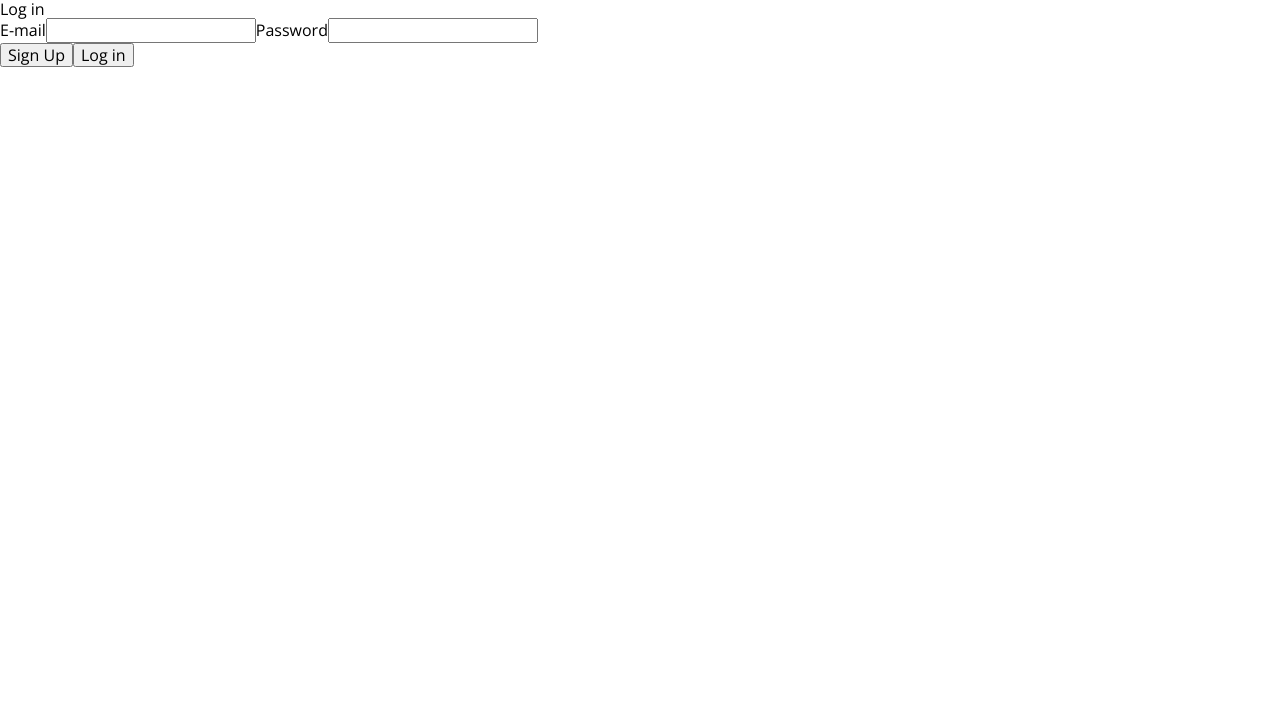
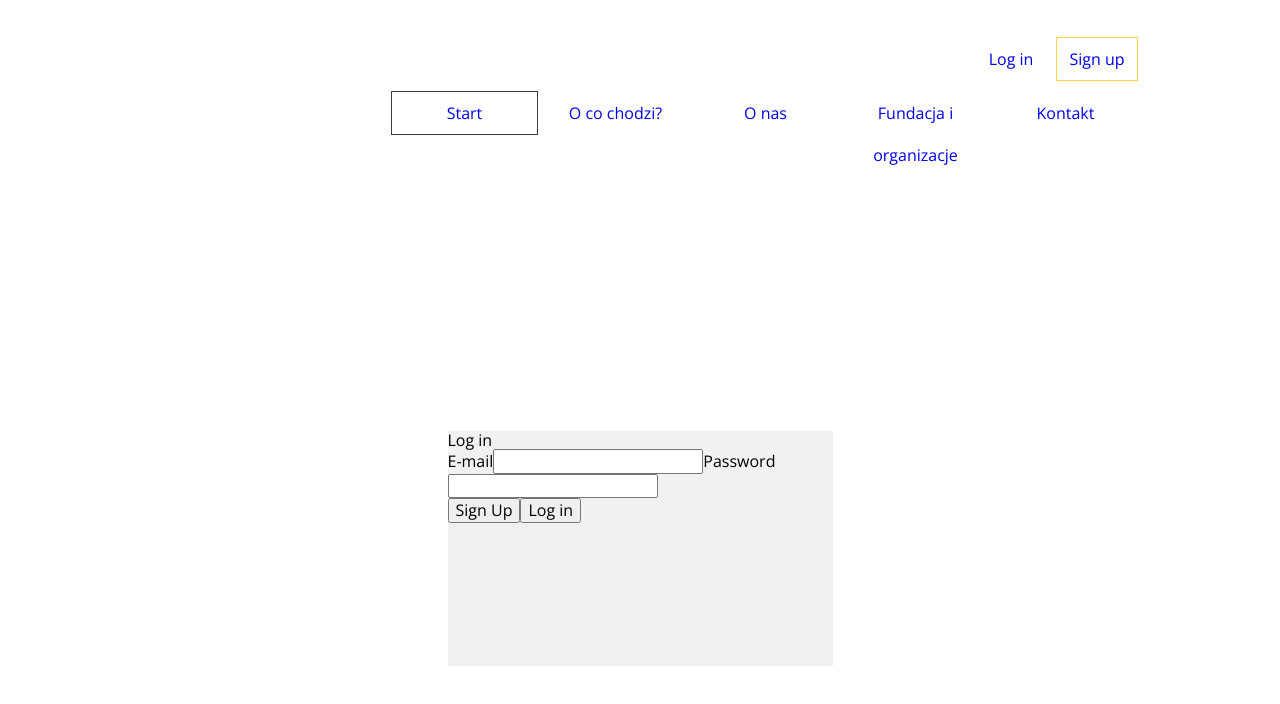
Before and after one commit to olekmorawski/OddajRzeczy, a React (Vite) app: page /login in a window 1280 px wide. Shown: the top 704 px of the page. Built offline with nearby package versions, Linux system fonts and the light colour scheme.

Commit message:
small fixes

```diff
--- a/src/components/Header.jsx
+++ b/src/components/Header.jsx
@@ -1,5 +1,3 @@
-import React from "react";
-
 const Header = () => {
   return (
     <div className="text-and-buttons">
--- a/src/components/Nav.jsx
+++ b/src/components/Nav.jsx
@@ -1,4 +1,3 @@
-import React from "react";
 import { useState } from "react";
 import { Link } from "react-router-dom";
 
--- a/src/pages/Home.jsx
+++ b/src/pages/Home.jsx
@@ -1,4 +1,3 @@
-import React from "react";
 import Nav from "../components/Nav";
 import Header from "../components/Header";
 
--- a/src/pages/Login.jsx
+++ b/src/pages/Login.jsx
@@ -1,6 +1,7 @@
-import React, { useState, useEffect } from "react";
+import { useState, useEffect } from "react";
 import { useNavigate } from "react-router-dom";
 import axios from "axios";
+import Nav from "../components/Nav";
 
 const Login = () => {
   const [formData, setFormData] = useState({
@@ -42,10 +43,10 @@ const Login = () => {
   return (
     <>
       <div className="login">
-        <div className="top"> </div>
-        <div className="bottom">
-          <div className="make">Log in</div>
-          <div className="jpg"></div>
+        <Nav />
+        <div className="login_body">
+          <div className="login_box">
+            <div className="login_text">Log in</div>
             <div className={"form2"}>
               <form
                 className={"register-form"}
@@ -76,16 +77,21 @@ const Login = () => {
             <div className="btns">
               <a href={"/signup"}>
                 <button
-                className={"login"}
+                  className={"signup"}
                   type={"button"}
                   onClick={() => navigate("/signup")}
                 >
                   Sign Up
                 </button>
               </a>
-            <button className={"submit"} type={"submit"} onClick={handleSubmit}>
+              <button
+                className={"submit"}
+                type={"submit"}
+                onClick={handleSubmit}
+              >
                 Log in
               </button>
+            </div>
           </div>
         </div>
       </div>
--- a/src/pages/Register.jsx
+++ b/src/pages/Register.jsx
@@ -1,12 +1,14 @@
-import React, { useState } from "react";
+import { useEffect, useState } from "react";
 import { useNavigate } from "react-router-dom";
 import axios from "axios";
+import Nav from "../components/Nav";
 
 const Register = () => {
   const [formData, setFormData] = useState({
     email: "",
     password: "",
   });
+  const [isRegisterSuccessful, setIsRegisterSuccessful] = useState(false);
 
   let navigate = useNavigate();
 
@@ -18,8 +20,7 @@ const Register = () => {
         formData
       );
       const success = response.status === 201;
-
-      if (success) navigate("/");
+      if (success) setIsRegisterSuccessful(true);
     } catch (err) {
       console.log(err);
     }
@@ -33,9 +34,16 @@ const Register = () => {
     }));
   };
 
+  useEffect(() => {
+    if (isRegisterSuccessful) {
+      navigate("/");
+    }
+  }, [isRegisterSuccessful]);
+
   return (
     <>
       <div className="register">
+        <Nav />
         <h2>CREATE ACCOUNT</h2>
         <form onSubmit={handleSubmit}>
           <section>
--- a/styles/main.scss
+++ b/styles/main.scss
@@ -136,3 +136,19 @@ body {
     }
   }
 }
+
+.login {
+  background: #ffffff 0% 0% no-repeat padding-box;
+  height: 100vh;
+  width: 100vw;
+  .login_body {
+    display: flex;
+    justify-content: center;
+    .login_box {
+      margin-top: 296px;
+      width: 385px;
+      height: 235px;
+      background: #f0f1f1 0% 0% no-repeat padding-box;
+    }
+  }
+}
```
Lines whose indentation alone changed are shown as unchanged.
